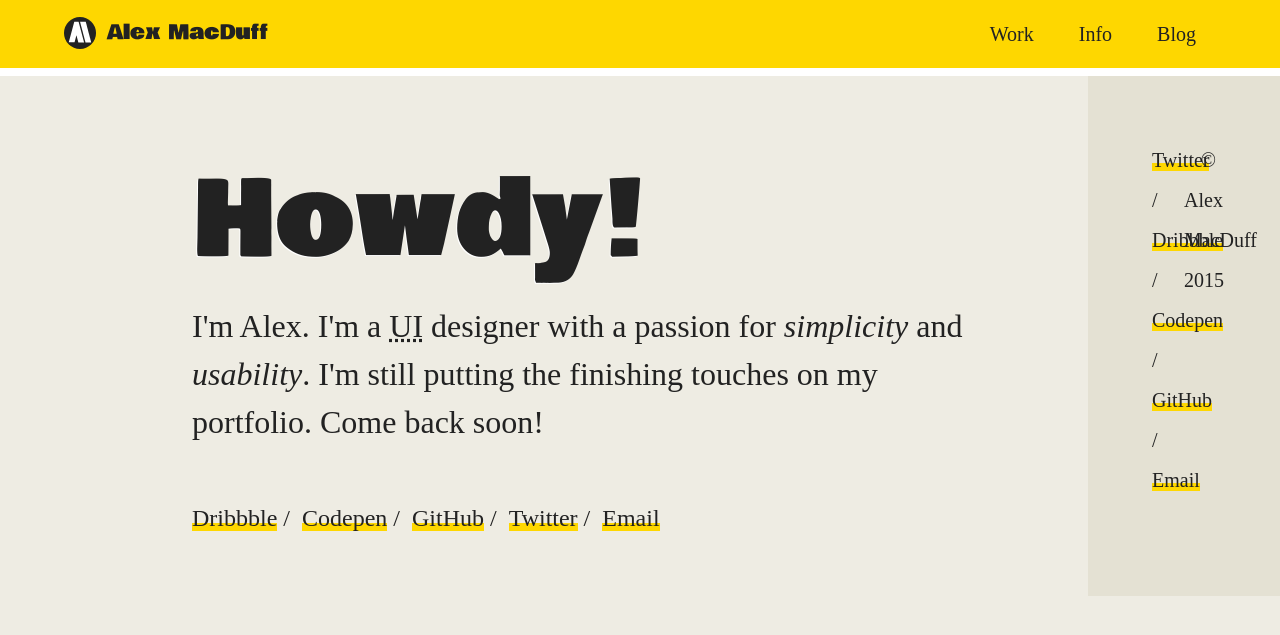
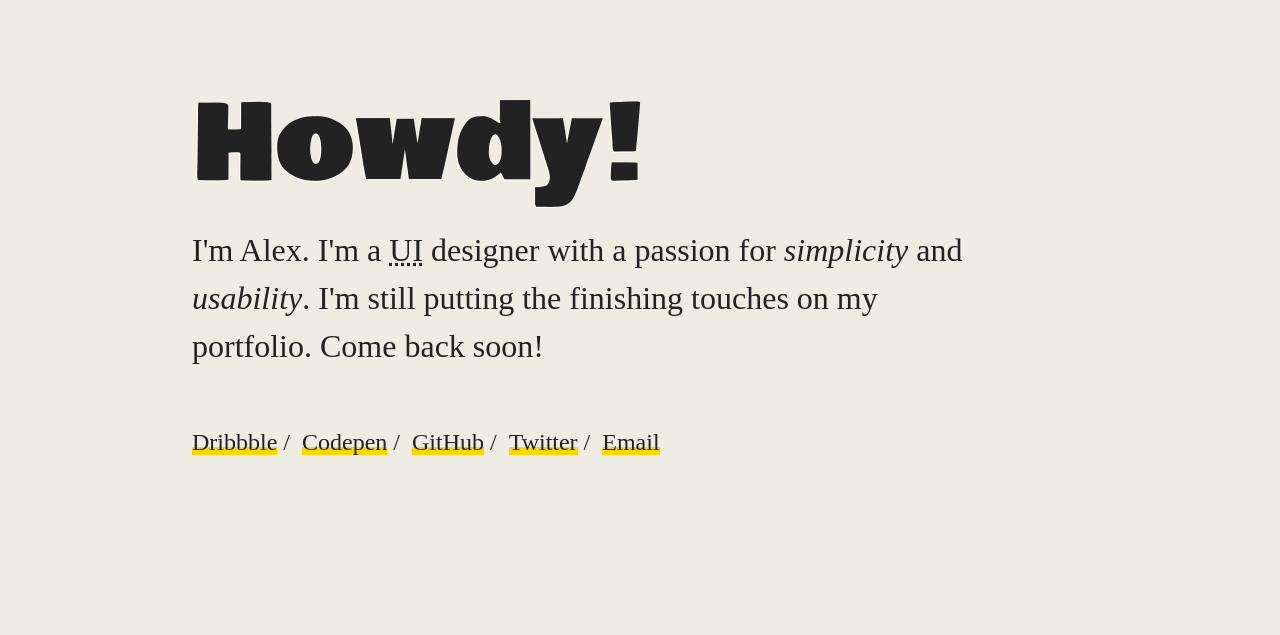
Before and after one commit to amacduff/alex-macduff-design, a Jekyll site: the page built from index.html, in a window 1280 px wide. Shown: the top 635 px of the page. Built offline with Jekyll 4.4.1, drawn with Linux system fonts in a browser that asks for light colours; nearby versions of some CDN libraries; some web fonts are replaced; library files that are not in the unit come from our copies.

Commit message:
Turn off header/footer

```diff
--- a/_includes/footer.html
+++ b/_includes/footer.html
@@ -1,4 +1,4 @@
-<footer>
+<!-- <footer>
 
         <ul>
             <li><a href="http://twitter.com/amacduff">Twitter</a></li>
@@ -10,7 +10,7 @@
 
         <p>&copy; Alex MacDuff 2015</p>
 
-</footer>
+</footer> -->
 
 <script src="http://code.jquery.com/jquery-2.1.4.min.js"></script>
 <script src="{{ "/js/jquery.fittext.js" | prepend: site.baseurl }}"></script>
--- a/_includes/header.html
+++ b/_includes/header.html
@@ -1,4 +1,4 @@
-<header>
+<!-- <header>
 
     <div class="top-bar">
 
@@ -37,4 +37,4 @@
 
     </div>
 
-</header>
+</header> -->
```
